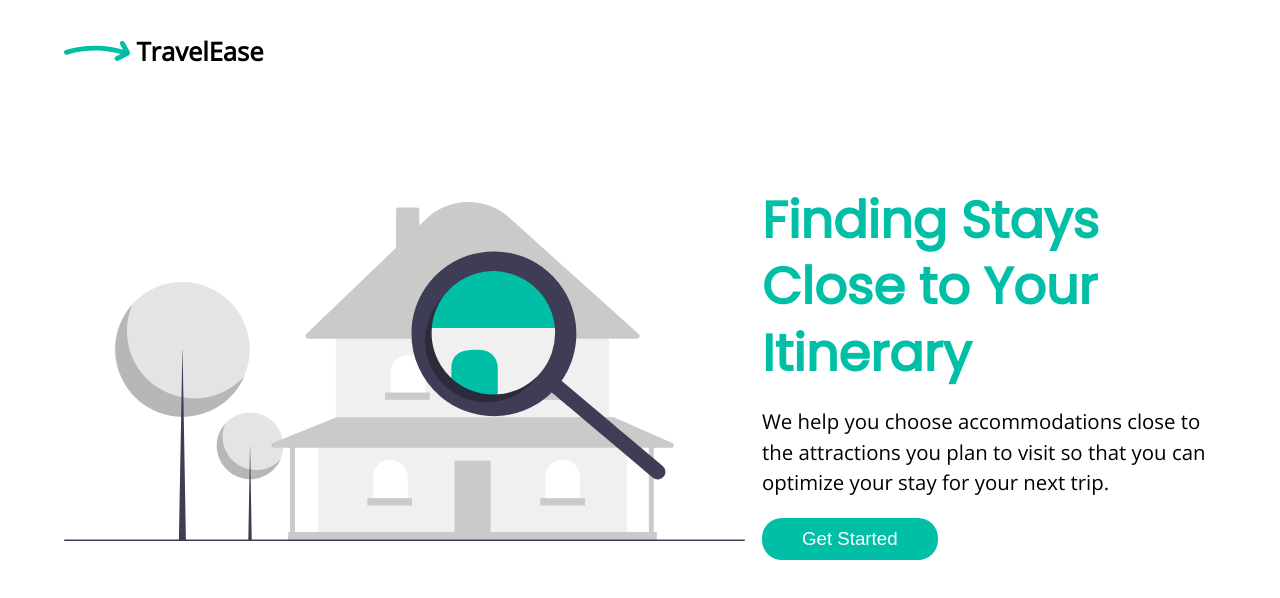
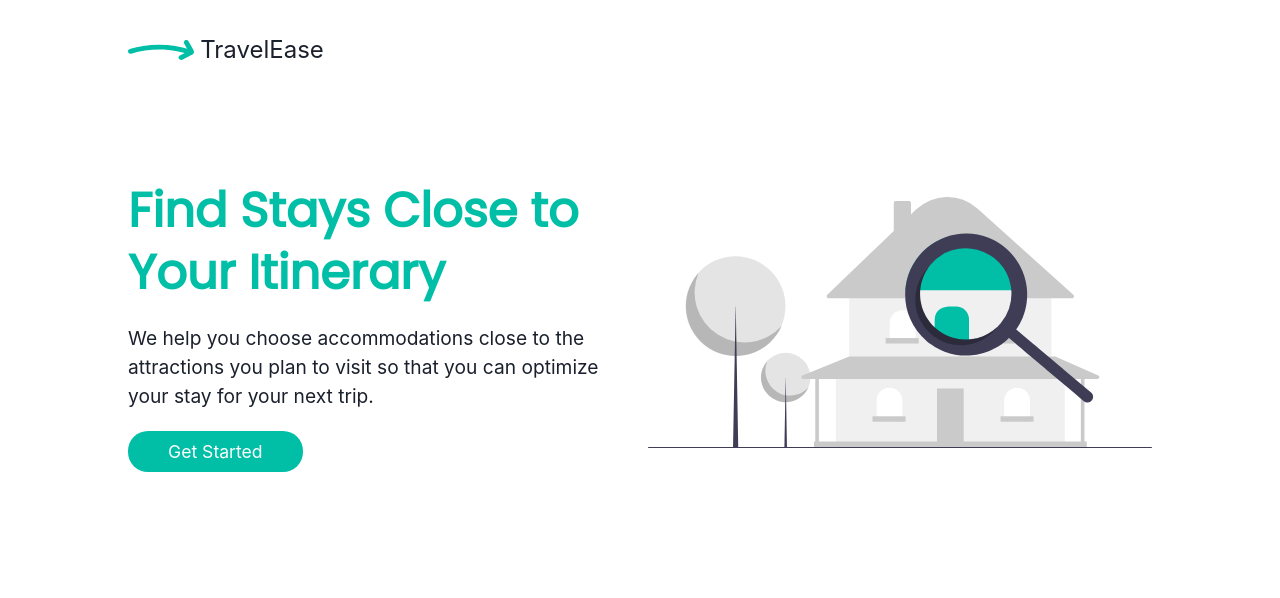
Before and after one commit to sebbycake/travel_ease, a Next.js app: page / in a window 1280 px wide. Shown: the top 598 px of the page. Built offline with nearby package versions, Linux system fonts and the light colour scheme.

Commit message:
Update url with query string param

```diff
--- a/src/components/Layout/Layout.module.css
+++ b/src/components/Layout/Layout.module.css
@@ -1,5 +1,5 @@
 .layout_container {
-  width: 90%;
+  width: 80%;
   margin: 0 auto;
 }
 
--- a/src/components/Layout/Layout.tsx
+++ b/src/components/Layout/Layout.tsx
@@ -1,4 +1,5 @@
 import styles from "./Layout.module.css"
+import { Text } from '@chakra-ui/react'
 
 interface LayoutProps {
   children: React.ReactNode;
@@ -11,7 +12,7 @@ export default function Layout({ children }: LayoutProps): JSX.Element {
         src="/undraw_arrow.svg"
         alt="logo"
       />
-      <h1>TravelEase</h1>
+      <Text fontSize='2xl'>TravelEase</Text>
     </nav>
     {children}
   </div>
--- a/src/components/ui/Button/Button.module.css
+++ b/src/components/ui/Button/Button.module.css
@@ -6,4 +6,6 @@
   cursor: pointer;
   background-color: var(--primary-color-1);
   color: #fff;
+  text-decoration: none;
+  text-align: center;
 }
--- a/src/components/ui/Button/Button.tsx
+++ b/src/components/ui/Button/Button.tsx
@@ -1,11 +1,13 @@
+import Link from "next/link";
 import styles from "./Button.module.css"
 
 interface ButtonProps {
   label: string;
+  href: string;
 }
 
-export default function Button({ label }: ButtonProps): JSX.Element {
-  return <button className={styles.button}>
-    { label }
-  </button>
+export default function Button({ label, href }: ButtonProps): JSX.Element {
+  return <Link className={styles.button} href={href}>
+    {label}
+  </Link>
 }
--- a/src/pages/_app.tsx
+++ b/src/pages/_app.tsx
@@ -1,6 +1,9 @@
 import '@/styles/globals.css'
+import { ChakraProvider } from '@chakra-ui/react'
 import type { AppProps } from 'next/app'
 
 export default function App({ Component, pageProps }: AppProps) {
-  return <Component {...pageProps} />
+  return <ChakraProvider>
+    <Component {...pageProps} />
+  </ChakraProvider>
 }
--- a/src/pages/index.tsx
+++ b/src/pages/index.tsx
@@ -15,6 +15,15 @@ export default function Home() {
       <Layout>
         <div className={styles.container}>
 
+          <div className={styles.description}>
+            <p className={styles.tagline}>Find Stays Close to Your Itinerary</p>
+            <p className={styles.explanation}>
+              We help you choose accommodations close to the attractions you plan
+              to visit so that you can optimize your stay for your next trip.
+            </p>
+            <Button label="Get Started" href={'/find'} />
+          </div>
+
           <div className={styles.image_container}>
             <img
               src="/undraw_house_searching_re_stk8.svg"
@@ -22,15 +31,6 @@ export default function Home() {
               className={styles.landing_page_img}
             />
           </div>
-
-          <div className={styles.description}>
-            <p className={styles.tagline}>Finding Stays Close to Your Itinerary</p>
-            <p className={styles.explanation}>
-              We help you choose accommodations close to the attractions you plan
-              to visit so that you can optimize your stay for your next trip.
-            </p>
-            <Button label="Get Started" />
-          </div>
         </div>
 
       </Layout>
--- /dev/null
+++ b/src/styles/Find.module.css
@@ -0,0 +1,4 @@
+.container {
+  margin-top: 2em;
+  margin-bottom: 2em;
+}
--- a/src/styles/Home.module.css
+++ b/src/styles/Home.module.css
@@ -6,7 +6,7 @@
 }
 
 .image_container {
-  flex-basis: 60%;
+  flex-basis: 50%;
 }
 
 .landing_page_img {
@@ -15,7 +15,7 @@
 }
 
 .description {
-  flex-basis: 40%;
+  flex-basis: 50%;
 }
 
 .tagline {
@@ -30,12 +30,13 @@
 .explanation {
   font-weight: 400;
   font-size: 1.2rem;
-  margin-bottom: 1em;
+  margin-bottom: 1.5em;
   line-height: 1.5em;
 }
 
 @media only screen and (max-width: 600px) {
   .container {
-    flex-direction: column;
+    flex-direction: column-reverse;
+    gap: 2em;
   }
 }
--- a/src/styles/globals.css
+++ b/src/styles/globals.css
@@ -17,24 +17,24 @@ body {
 
 @media (min-width: 350px) {
   html {
-    font-size: 12px;
+    font-size: 10px;
   }
 }
 
 @media (min-width: 675px) {
   html {
-    font-size: 17px;
+    font-size: 16px;
   }
 }
 
 @media (min-width: 1500px) {
   html {
-    font-size: 24px;
+    font-size: 18px;
   }
 }
 
 @media (min-width: 2000px) {
   html {
-    font-size: 30px;
+    font-size: 22px;
   }
 }
```
Also changed, not shown: package.json (+8 -4 lines), src/pages/find.tsx (added, +155 -0 lines), 2 other files (tests, documents, lock files or other folders).
